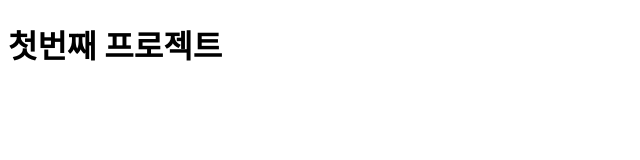
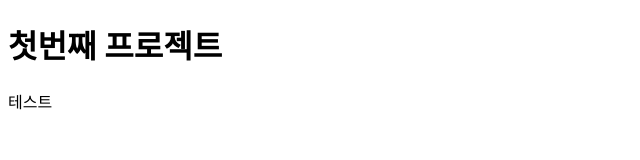
Before and after one commit to gksmf730/first-project, a plain HTML site: page index.html in a window 1280 px wide. Shown: the full height of the page, 0-640 px from the left. Drawn offline with Linux system fonts and the light colour scheme.

Commit message:
test commit

```diff
--- a/index.html
+++ b/index.html
@@ -9,6 +9,6 @@
   </head>
   <body>
     <h1>첫번째 프로젝트</h1>
-    <p></p>
+    <p>테스트</p>
   </body>
 </html>
```
